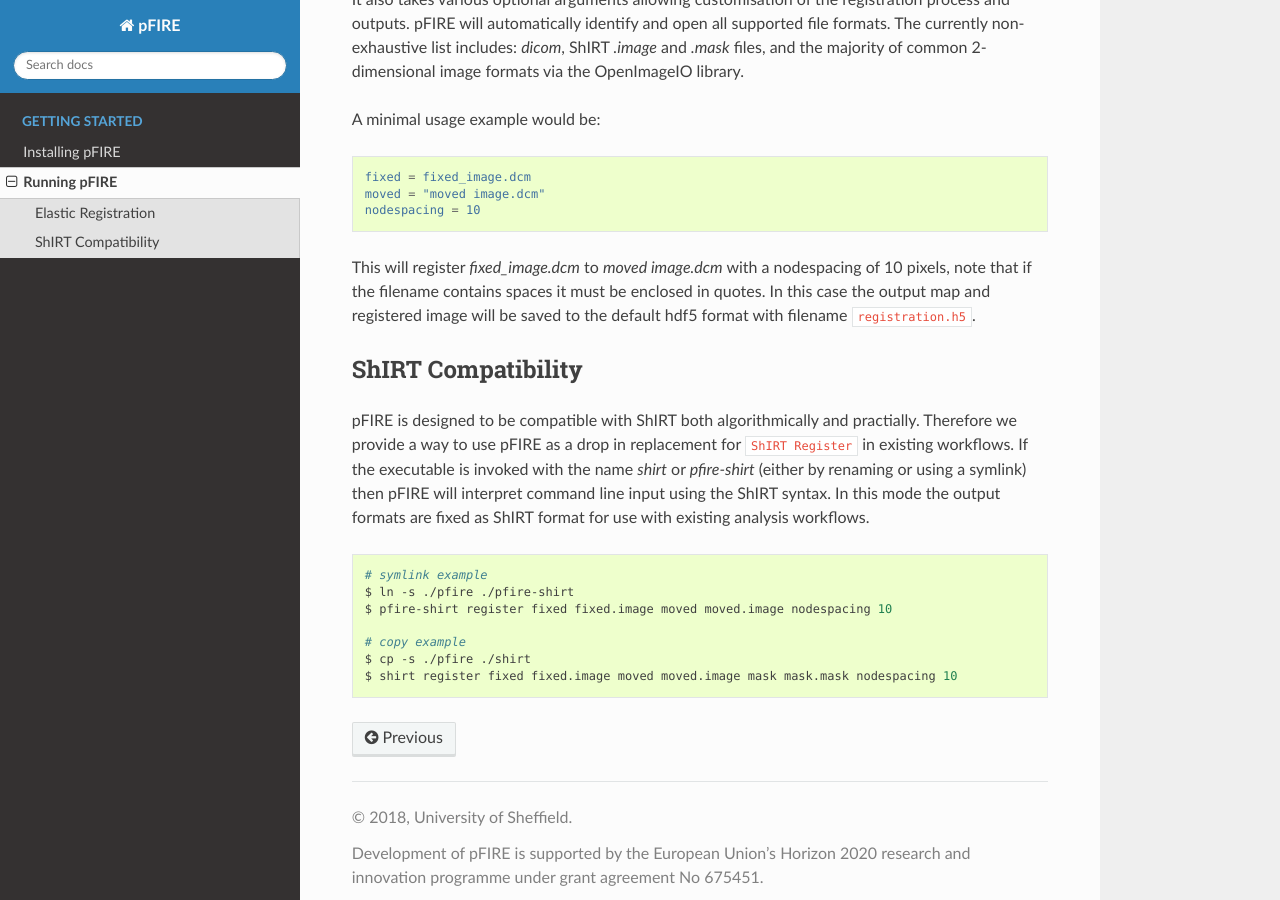
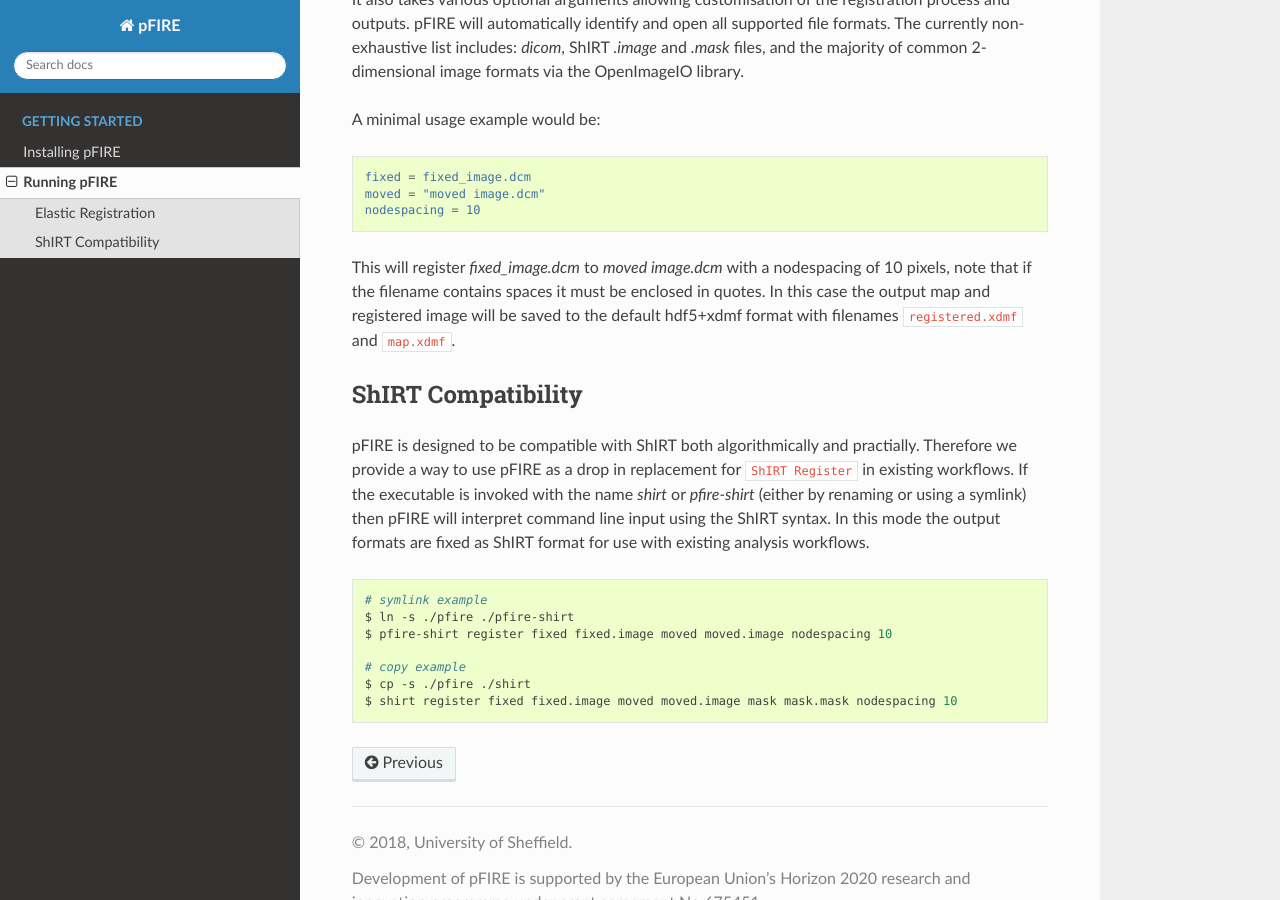
Before and after one commit to INSIGNEO/pFIRE, a Sphinx documentation site: the page built from doc/cli_quickstart.rst, in a window 1280 px wide and 900 px high, scrolled down 568 px. Built offline with Sphinx 7.4.7 and the Read the Docs theme 2.0.0, drawn with Linux system fonts in a browser that asks for light colours.

Commit message:
small documentation updates

```diff
--- a/doc/cli_quickstart.rst
+++ b/doc/cli_quickstart.rst
@@ -32,9 +32,10 @@
   moved = "moved image.dcm"
   nodespacing = 10
 
-This will register `fixed_image.dcm` to `moved image.dcm` with a nodespacing of 10 pixels, note
-that if the filename contains spaces it must be enclosed in quotes.  In this case the output map
-and registered image will be saved to the default hdf5 format with filename ``registration.h5``.
+This will register `fixed_image.dcm` to `moved image.dcm` with a nodespacing of 10 pixels, note that if
+the filename contains spaces it must be enclosed in quotes. In this case the output map and
+registered image will be saved to the default hdf5+xdmf format with filenames ``registered.xdmf``
+and ``map.xdmf``.
 
 
 ShIRT Compatibility
--- a/doc/install.rst
+++ b/doc/install.rst
@@ -40,15 +40,15 @@
 .. _SPACK: https://spack.io
 
 
-Building pFIRE
---------------
+Manually Building pFIRE
+-----------------------
 
 pFIRE is installed using cmake, so after checking out the code and ensuring all dependencies are
 installed first call `cmake` followed by `make`
 
 .. code-block:: shell
 
-   git clone https://github.com/INSIGNEO/pfire_petsc.git
+   git clone https://github.com/INSIGNEO/pfire.git
    cd pfire
    mkdir build
    cd build
```
